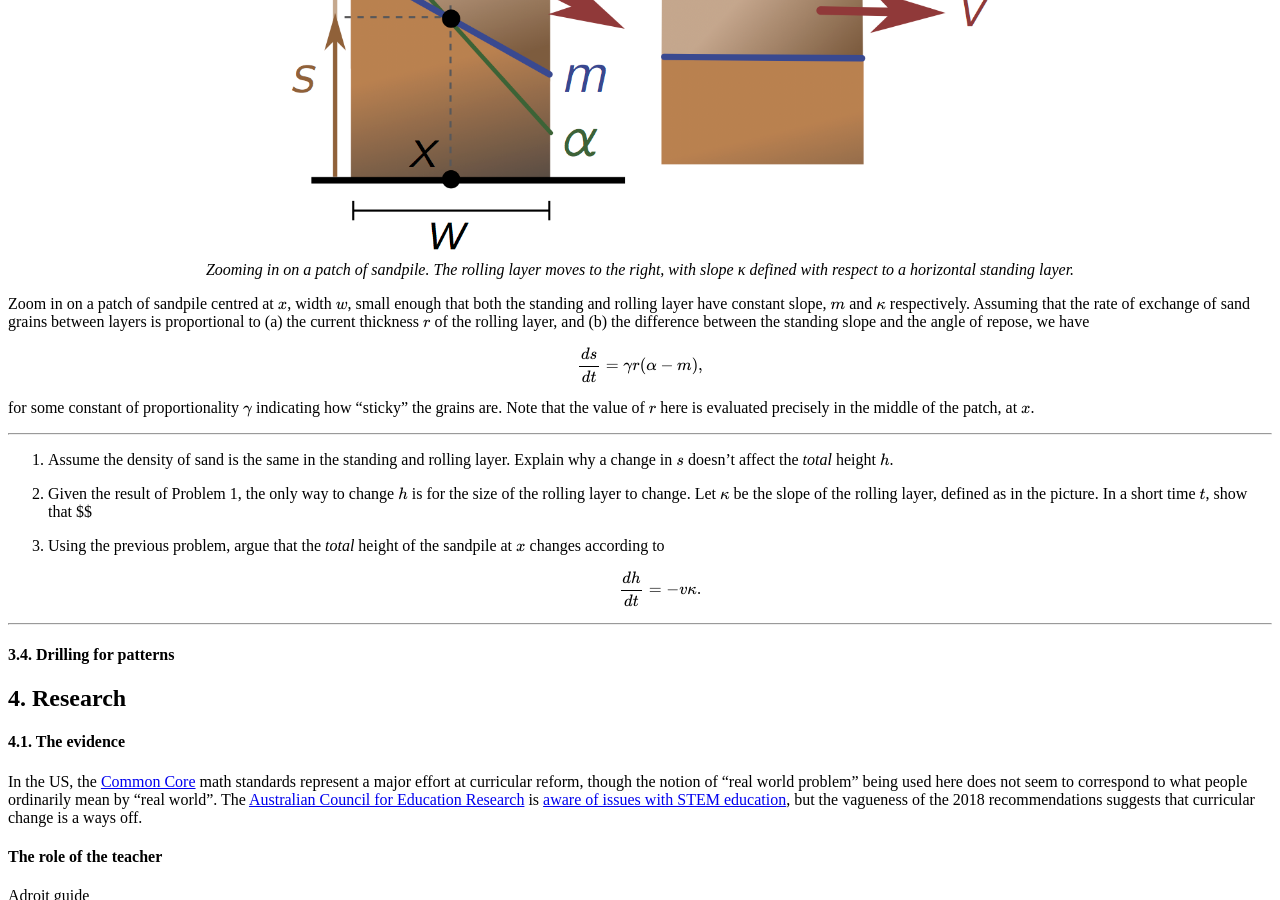
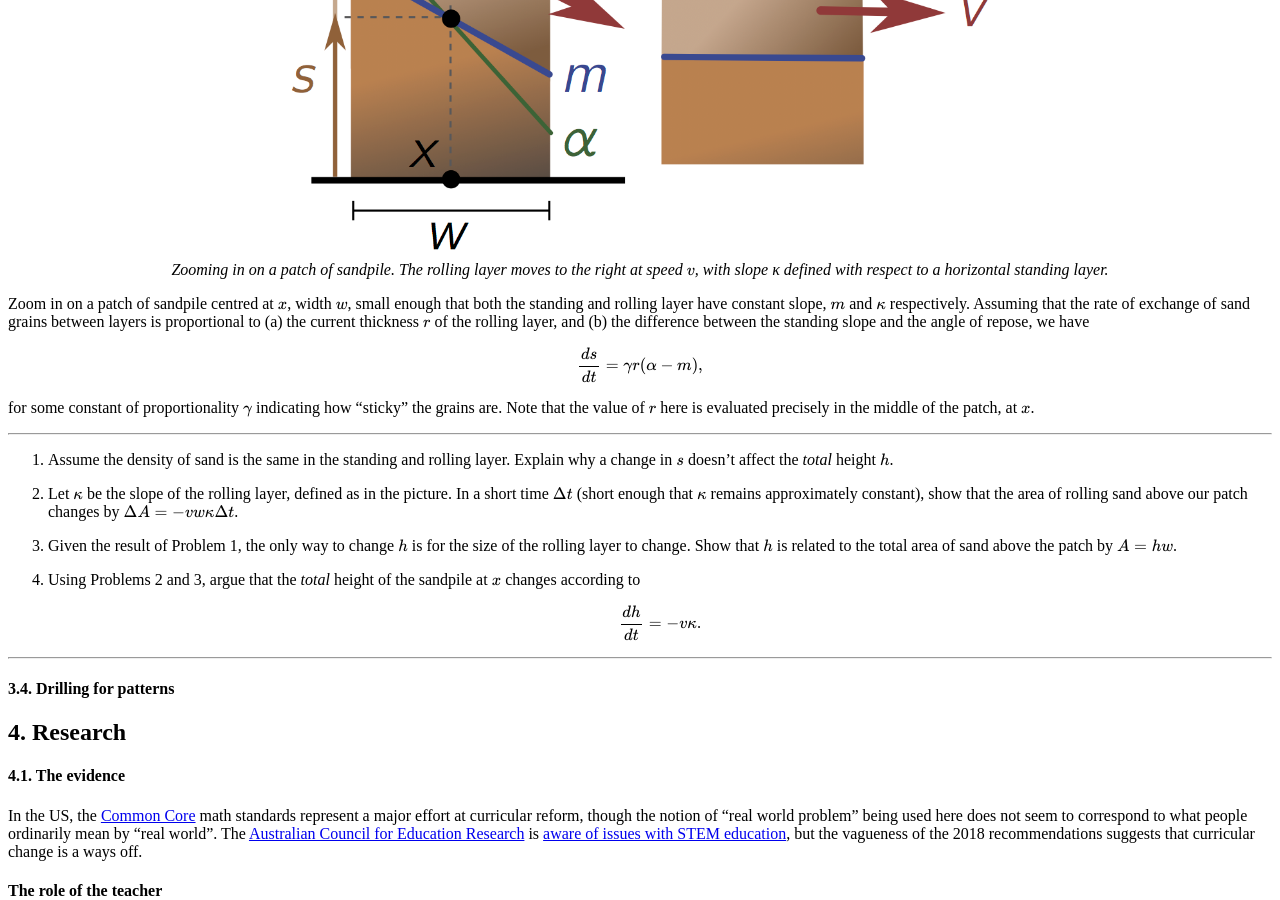
Before and after one commit to hapax/hapax.github.io, a Jekyll site: the page built from assets/teaching.md, in a window 1280 px wide and 900 px high, scrolled down 21141 px. Built offline with Jekyll 4.4.1, drawn with Linux system fonts in a browser that asks for light colours; our own code applies the rules of GitHub Pages for plain Markdown files; formulas are drawn with MathJax 3; a script that is not in the unit is left out.

Commit message:
Update teaching.md

```diff
--- a/assets/teaching.md
+++ b/assets/teaching.md
@@ -1125,7 +1125,7 @@ grains onto the pile.
     <div style="text-align:center"><img src ="/images/posts/sandpile2.png"
     width="60%" />
 		    <figcaption><i>Zooming in on a patch of sandpile. The
-    rolling layer moves to the right, with slope κ defined with
+    rolling layer moves to the right at speed $v$, with slope κ defined with
     respect to a horizontal standing layer.</i></figcaption>
 	</div>
 	</figure>
@@ -1154,13 +1154,18 @@ of the patch, at $x$.
 1. Assume the density of sand is the same in the standing and rolling layer.
    Explain why a change in $s$ doesn't affect the *total* height $h$.
 
-2. Given the result of Problem 1, the only way to change $h$ is for
+2. Let $\kappa$ be the slope of the rolling layer, defined as in the
+	picture.
+	In a short time $\Delta t$ (short enough that $\kappa$ remains
+	approximately constant), show that the area of rolling
+    sand above our patch changes by $\Delta A = -vw\kappa\Delta t$.
+
+3. Given the result of Problem 1, the only way to change $h$ is for
     the size of the rolling layer to change.
-    Let $\kappa$ be the slope of the rolling layer, defined as in the
-	picture.
-	In a short time $t$, show that $$
-
-3. Using the previous problem, argue that the *total* height of the sandpile at $x$ changes according to
+	Show that $h$ is related to the total area of sand above the patch
+    by $A = hw$.
+
+4. Using Problems 2 and 3, argue that the *total* height of the sandpile at $x$ changes according to
 
    $$
    \begin{equation}
```
